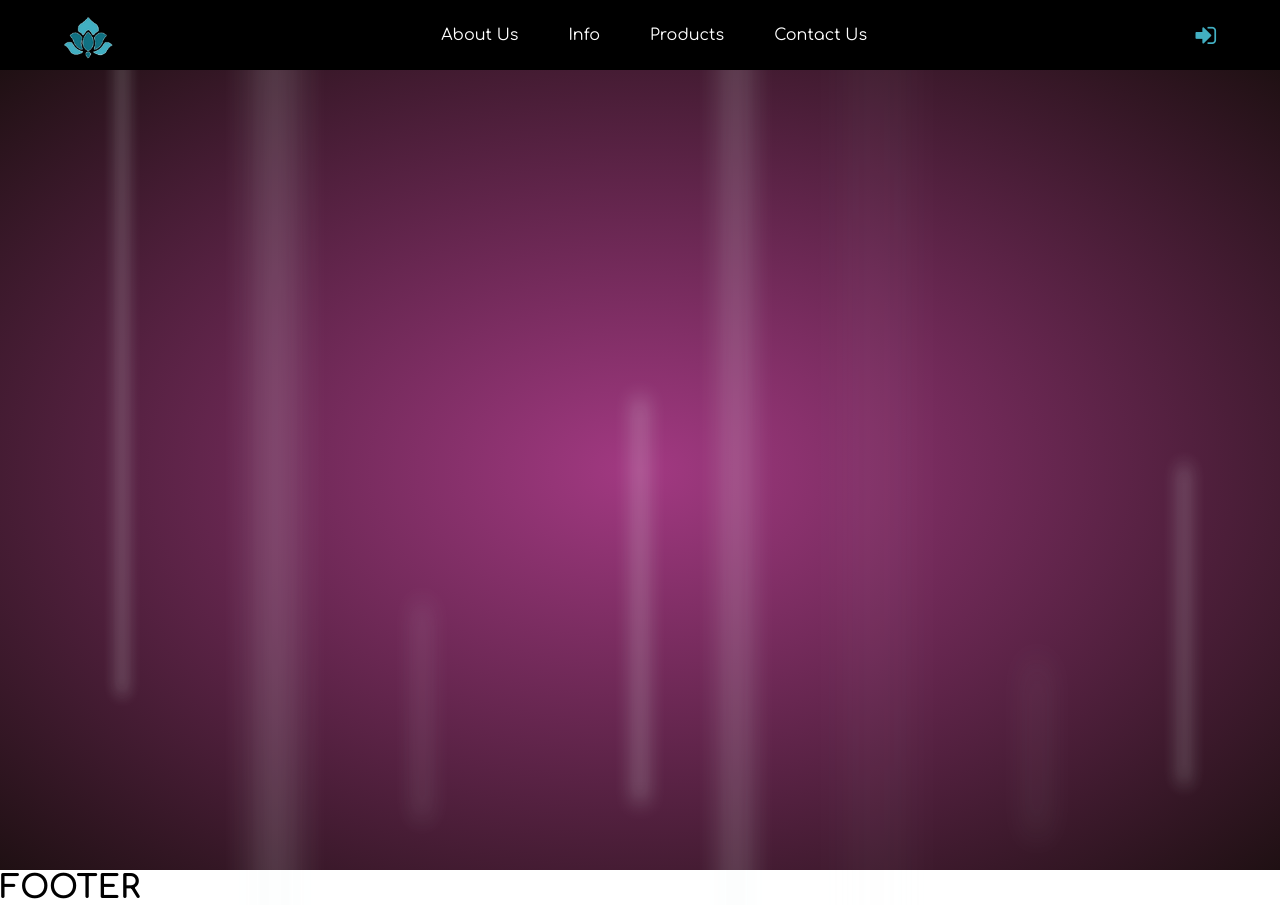
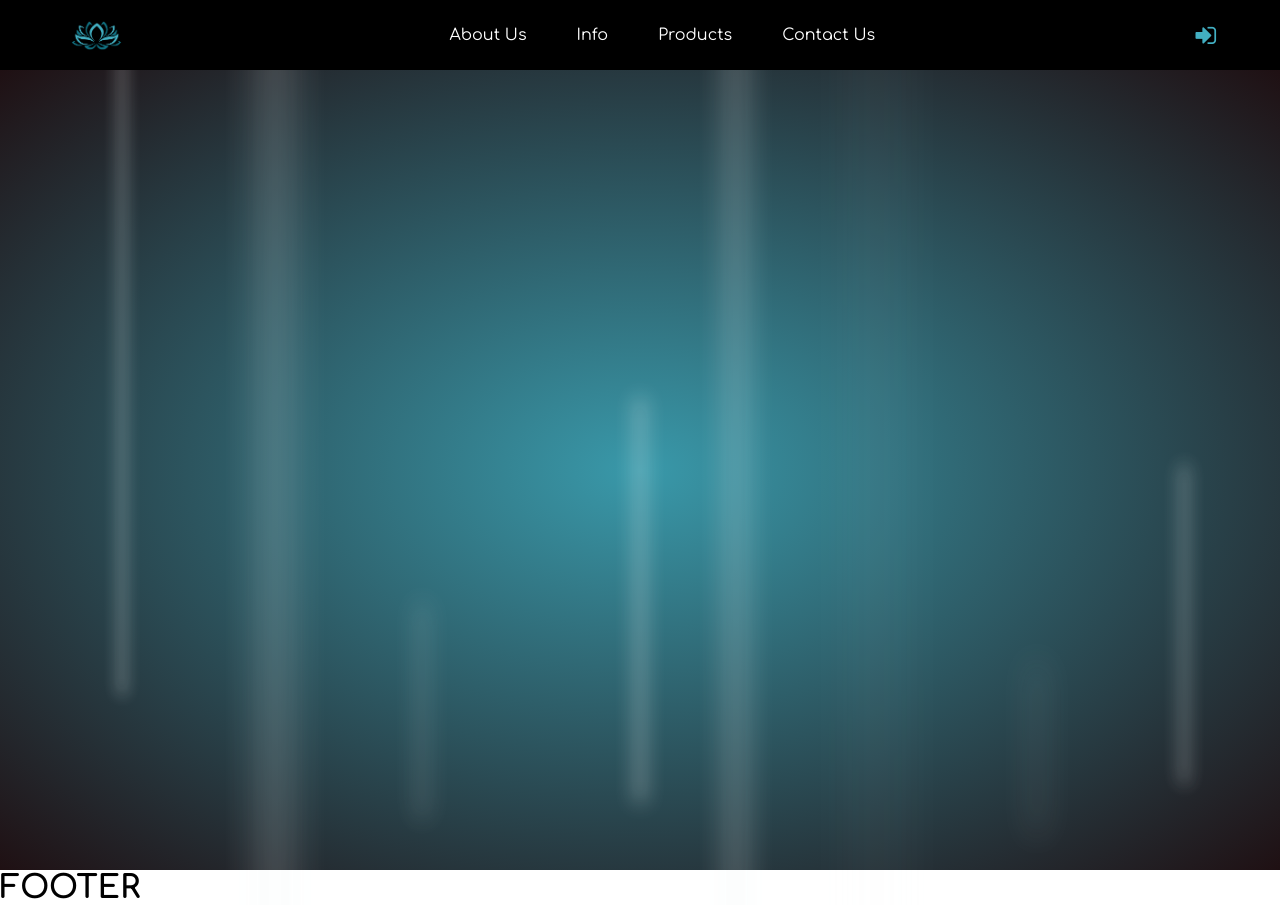
Before and after one commit to yuribertoli/esercizio-sito-uno, a Vue app: page / in a window 1280 px wide. Built offline with nearby package versions, Linux system fonts and the light colour scheme.

Commit message:
few debugs

```diff
--- a/src/assets/style/mainBackground.scss
+++ b/src/assets/style/mainBackground.scss
@@ -1,8 +1,10 @@
+@import "/src/assets/style/variables.scss";
+
 main {
     margin: 0;
     height: 100vh;
     font-weight: 100;
-    background: radial-gradient(#a23982,#1f1013);
+    background: radial-gradient($colorMouseOver,#1f1013);
     -webkit-overflow-Y: hidden;
     -moz-overflow-Y: hidden;
     -o-overflow-Y: hidden;
--- a/src/assets/style/variables.scss
+++ b/src/assets/style/variables.scss
@@ -1,2 +1,4 @@
 $colorMouseOver: rgb(57, 153, 170);
 $colorMouseOut: rgb(66, 175, 194);
+
+$colorFluo: #a23982;
```
Also changed, not shown: src/assets/img/logo.png.
